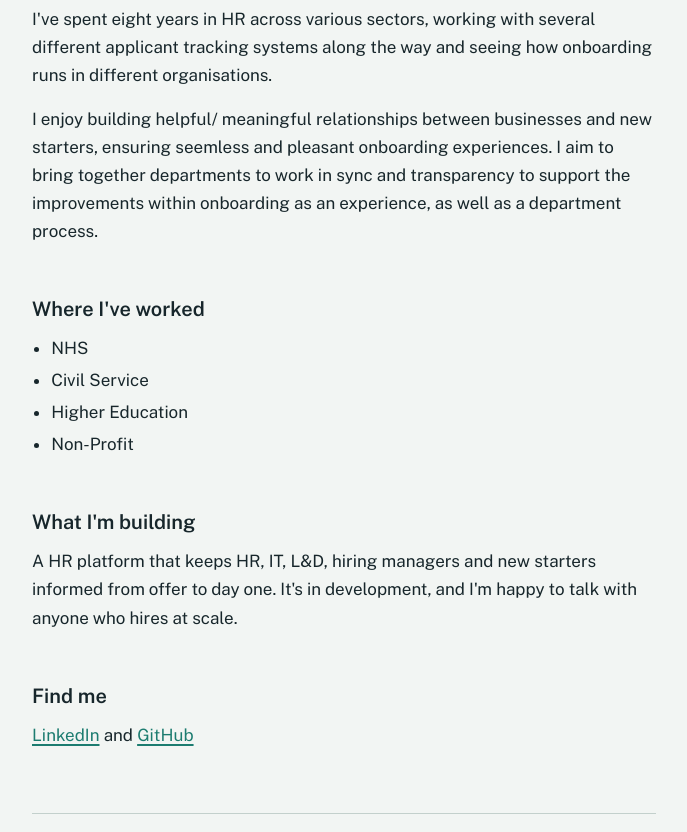
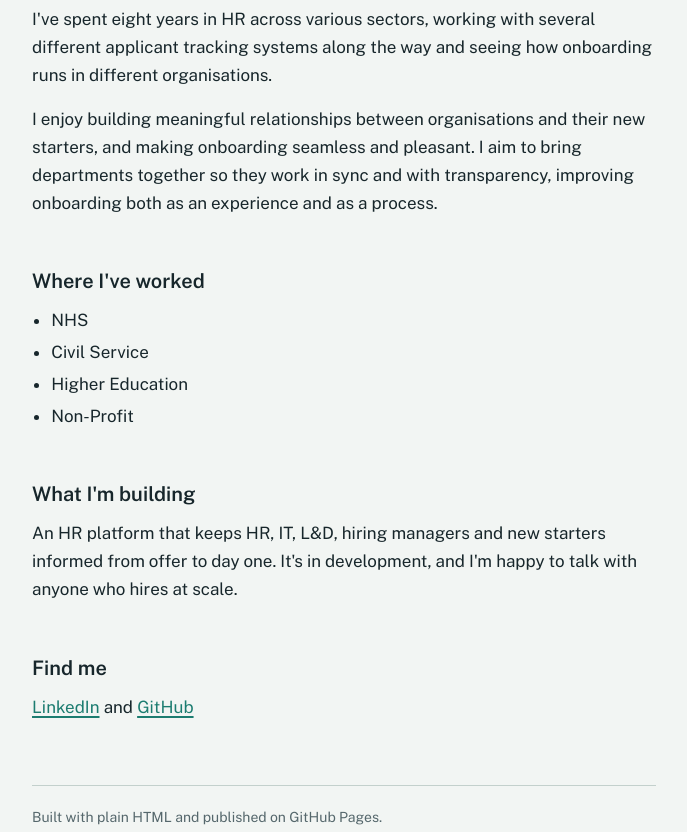
Before and after one commit to ShahAl-Mumin/ShahAl-Mumin.github.io, a plain HTML site: page index.html in a window 1280 px wide. Shown: the part 495-1327 px from the top of the page, without its empty margins (296-983 px from the left). Drawn offline with nearby package versions, Linux system fonts and the light colour scheme.

Commit message:
Refine onboarding experience description in index.html

```diff
--- a/index.html
+++ b/index.html
@@ -146,7 +146,7 @@
   <h2>About</h2>
   <p>I've spent eight years in HR across various sectors, working with several different applicant tracking systems along the way and seeing how onboarding runs in different organisations.</p>
   <!-- EDIT: add one or two sentences about what you're best at, in your own words -->
-  <p>I enjoy building helpful/ meaningful relationships between businesses and new starters, ensuring seemless and pleasant onboarding experiences. I aim to bring together departments to work in sync and transparency to support the improvements within onboarding as an experience, as well as a department process.</p>
+  <p>I enjoy building meaningful relationships between organisations and their new starters, and making onboarding seamless and pleasant. I aim to bring departments together so they work in sync and with transparency, improving onboarding both as an experience and as a process.</p>
 
   <h2>Where I've worked</h2>
   <ul class="plain">
@@ -157,7 +157,7 @@
   </ul>
 
   <h2>What I'm building</h2>
-  <p>A HR platform that keeps HR, IT, L&amp;D, hiring managers and new starters informed from offer to day one. It's in development, and I'm happy to talk with anyone who hires at scale.</p>
+  <p>An HR platform that keeps HR, IT, L&amp;D, hiring managers and new starters informed from offer to day one. It's in development, and I'm happy to talk with anyone who hires at scale.</p>
 
   <h2>Find me</h2>
   <p>
```
